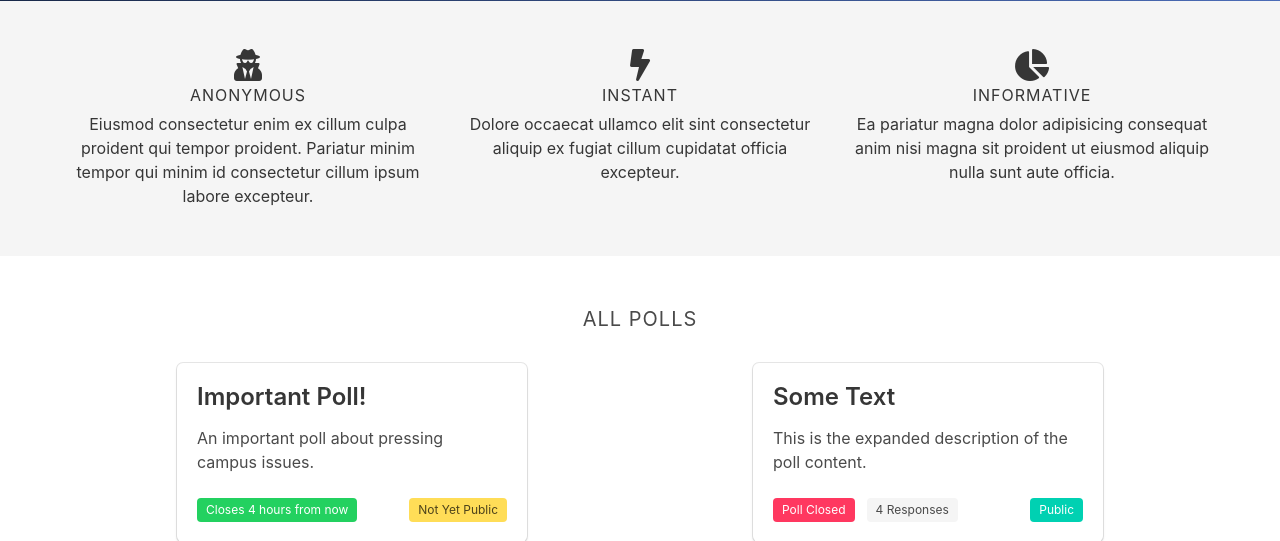
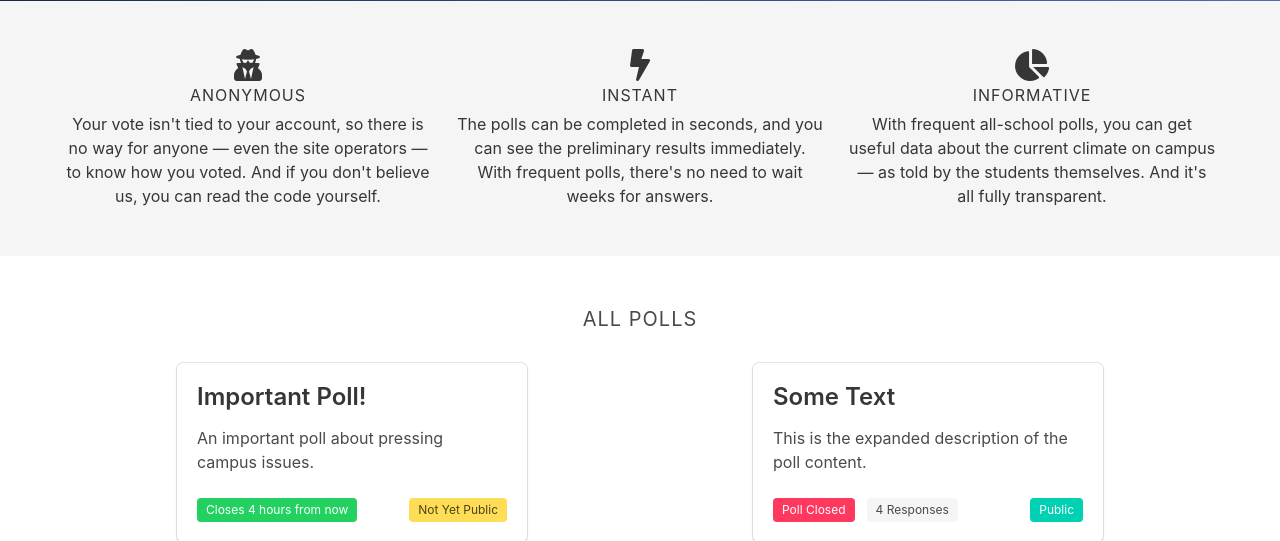
Before and after one commit to pollpa/PollPA, a Django app: page / in a window 1280 px wide. Shown: the part 638-1179 px from the top of the page. Run offline with Django 3.2, Linux system fonts and the light colour scheme; data comes from the database, SQL or seed files in the repository; both versions use the stored data as it was after the commit.

Commit message:
Add index page text

```diff
--- a/pollpa/polls/templates/polls/index.html
+++ b/pollpa/polls/templates/polls/index.html
@@ -37,8 +37,7 @@
             <i class="fas fa-user-secret is-size-3"></i>
             <p class="heading is-size-6">Anonymous</p>
             <p>
-              Eiusmod consectetur enim ex cillum culpa proident qui tempor proident. Pariatur minim tempor qui minim id
-              consectetur cillum ipsum labore excepteur.
+              Your vote isn't tied to your account, so there is no way for anyone — even the site operators — to know how you voted. And if you don't believe us, you can read the <a href="https://github.com/jeffreyshen19/PollPA">code</a> yourself.
             </p>
           </div>
         </div>
@@ -47,7 +46,7 @@
             <i class="fas fa-bolt is-size-3"></i>
             <p class="heading is-size-6">Instant</p>
             <p>
-              Dolore occaecat ullamco elit sint consectetur aliquip ex fugiat cillum cupidatat officia excepteur.
+              The polls can be completed in seconds, and you can see the preliminary results immediately. With frequent polls, there's no need to wait weeks for answers.
             </p>
           </div>
         </div>
@@ -56,8 +55,7 @@
             <i class="fas fa-chart-pie is-size-3"></i>
             <p class="heading is-size-6">Informative</p>
             <p>
-              Ea pariatur magna dolor adipisicing consequat anim nisi magna sit proident ut eiusmod aliquip nulla sunt
-              aute officia.
+              With frequent all-school polls, you can get useful data about the current climate on campus — as told by the students themselves. And it's all fully transparent.
             </p>
           </div>
         </div>
```
Also changed, not shown: pollpa/db_test.sqlite3.
